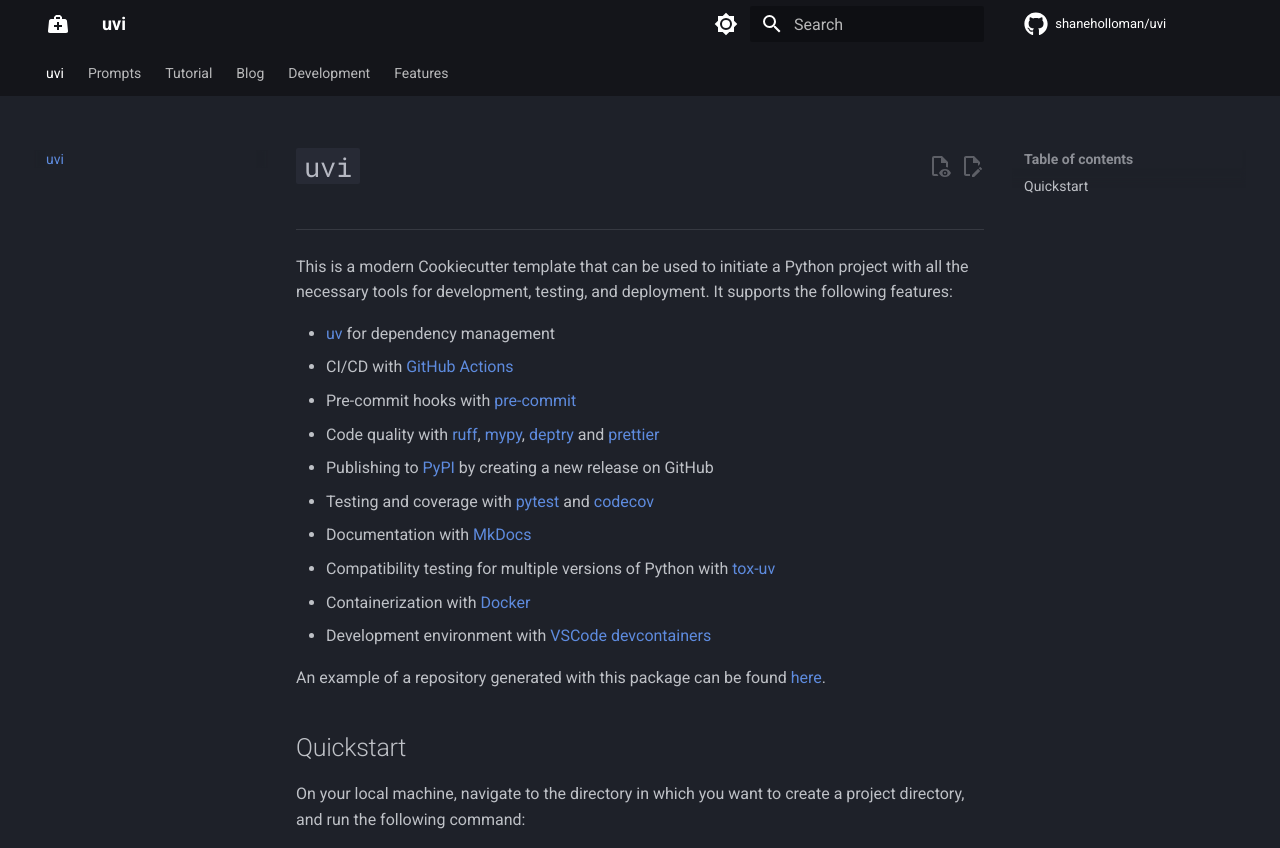
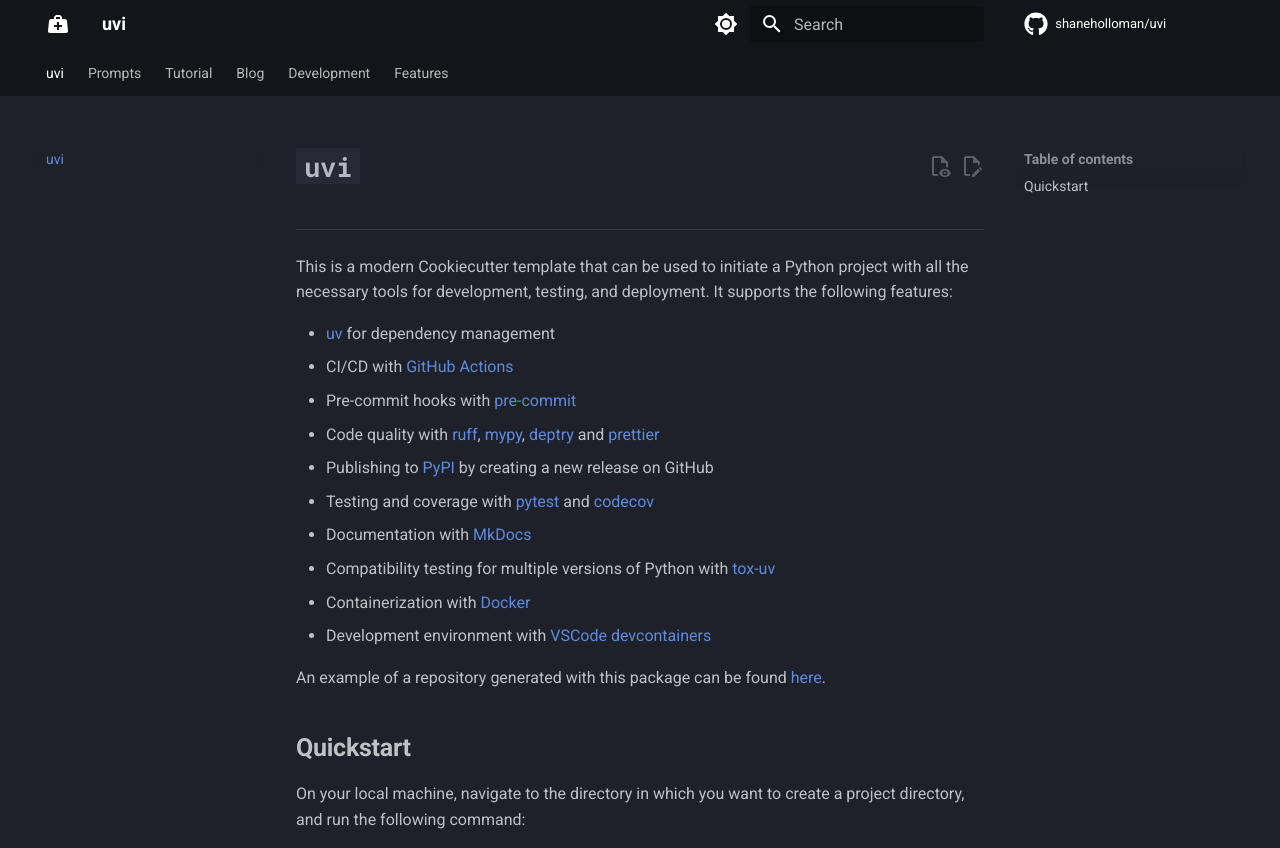
Before and after one commit to shaneholloman/uvi, an MkDocs documentation site: the page built from docs/index.md, in a window 1280 px wide. Shown: the top 848 px of the page. Built offline with MkDocs 1.6.1 and Material for MkDocs 9.7.7, drawn with Linux system fonts in a browser that asks for light colours; comment, search, counter and statistics services are not loaded.

Commit message:
style: enhance typography for headers in extra.css

```diff
--- a/docs/stylesheets/extra.css
+++ b/docs/stylesheets/extra.css
@@ -2,6 +2,11 @@
 .md-typeset details {
   border-width: 0;
   border-left-width: 4px;
+}
+
+.md-typeset h1,
+.md-typeset h2 {
+  font-weight: 900;
 }
 
 /* :root {
```
